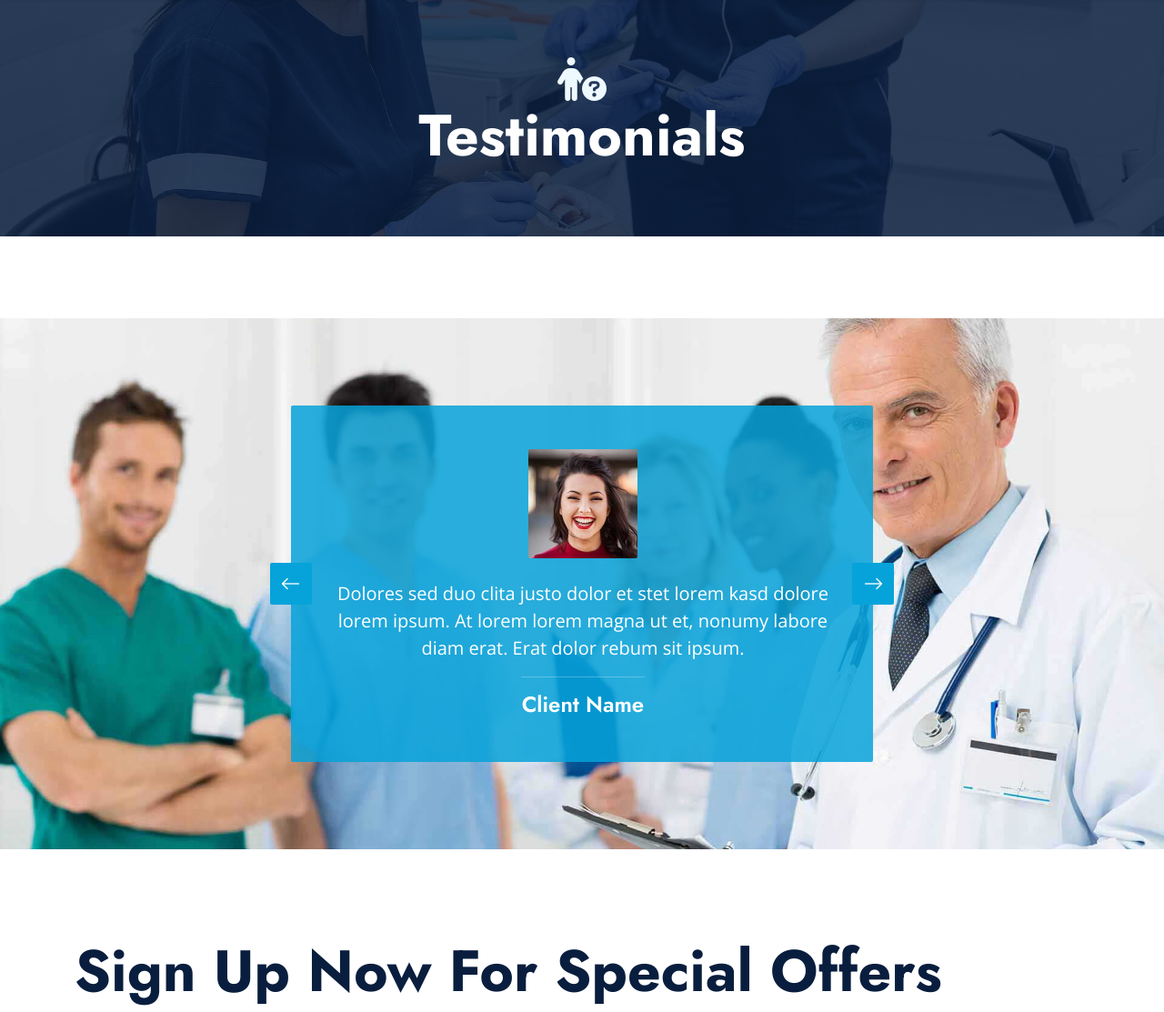
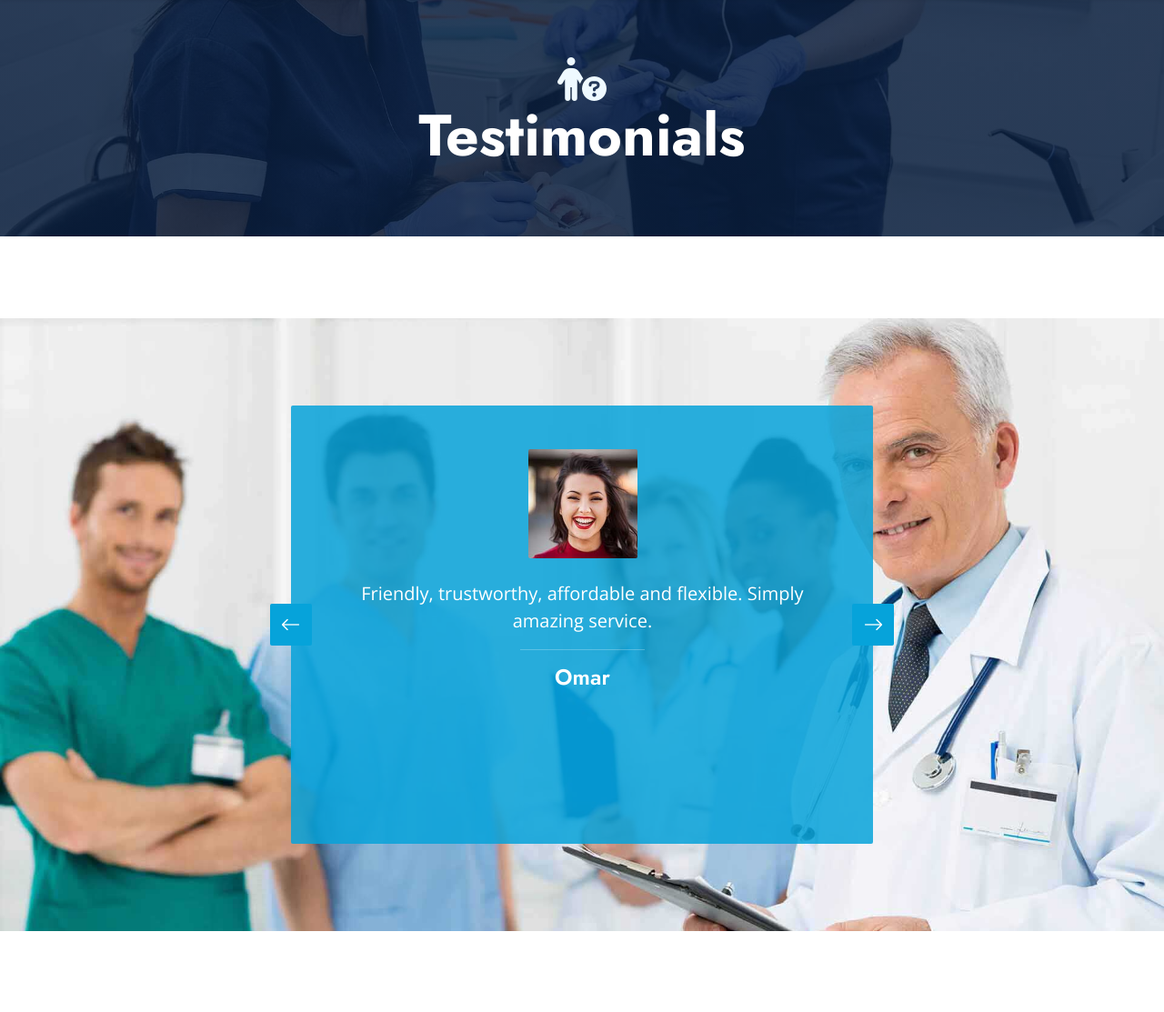
Before and after one commit to walidwalid23/DentalClinic, a PHP site: page /testimonials.php in a window 1280 px wide. Shown: the part 165-1278 px from the top of the page at 91% size. Run offline with PHP 8.4, Linux system fonts and the light colour scheme; some libraries are stand-ins or nearby versions.

Commit message:
added the reviews and client names

```diff
--- a/pages/testimonials.php
+++ b/pages/testimonials.php
@@ -75,17 +75,17 @@
                     <div class="owl-carousel testimonial-carousel rounded p-5 wow zoomIn" data-wow-delay="0.6s">
                         <div class="testimonial-item text-center text-white">
                             <img class="img-fluid mx-auto rounded mb-4" src="img/testimonial-1.jpg" alt="">
-                            <p class="fs-5">Dolores sed duo clita justo dolor et stet lorem kasd dolore lorem ipsum. At
-                                lorem lorem magna ut et, nonumy labore diam erat. Erat dolor rebum sit ipsum.</p>
+                            <p class="fs-5">Friendly, trustworthy, affordable and flexible. Simply amazing service.</p>
                             <hr class="mx-auto w-25">
-                            <h4 class="text-white mb-0">Client Name</h4>
+                            <h4 class="text-white mb-0">Omar</h4>
                         </div>
                         <div class="testimonial-item text-center text-white">
                             <img class="img-fluid mx-auto rounded mb-4" src="img/testimonial-2.jpg" alt="">
-                            <p class="fs-5">Dolores sed duo clita justo dolor et stet lorem kasd dolore lorem ipsum. At
-                                lorem lorem magna ut et, nonumy labore diam erat. Erat dolor rebum sit ipsum.</p>
+                            <p class="fs-5">Recommended. Hygiene and clinic cleanliness is quite satisfactory. Dr. Ahmed Hilal displayed the experience and a deep awareness of the issues and best remedies;
+ his execution was quite efficient and not to mention painless which is a big plus.
+ The booking, confirmation, and follow up systems are handled efficiently and accurately.</p>
                             <hr class="mx-auto w-25">
-                            <h4 class="text-white mb-0">Client Name</h4>
+                            <h4 class="text-white mb-0">Omar</h4>
                         </div>
                     </div>
                 </div>
```
